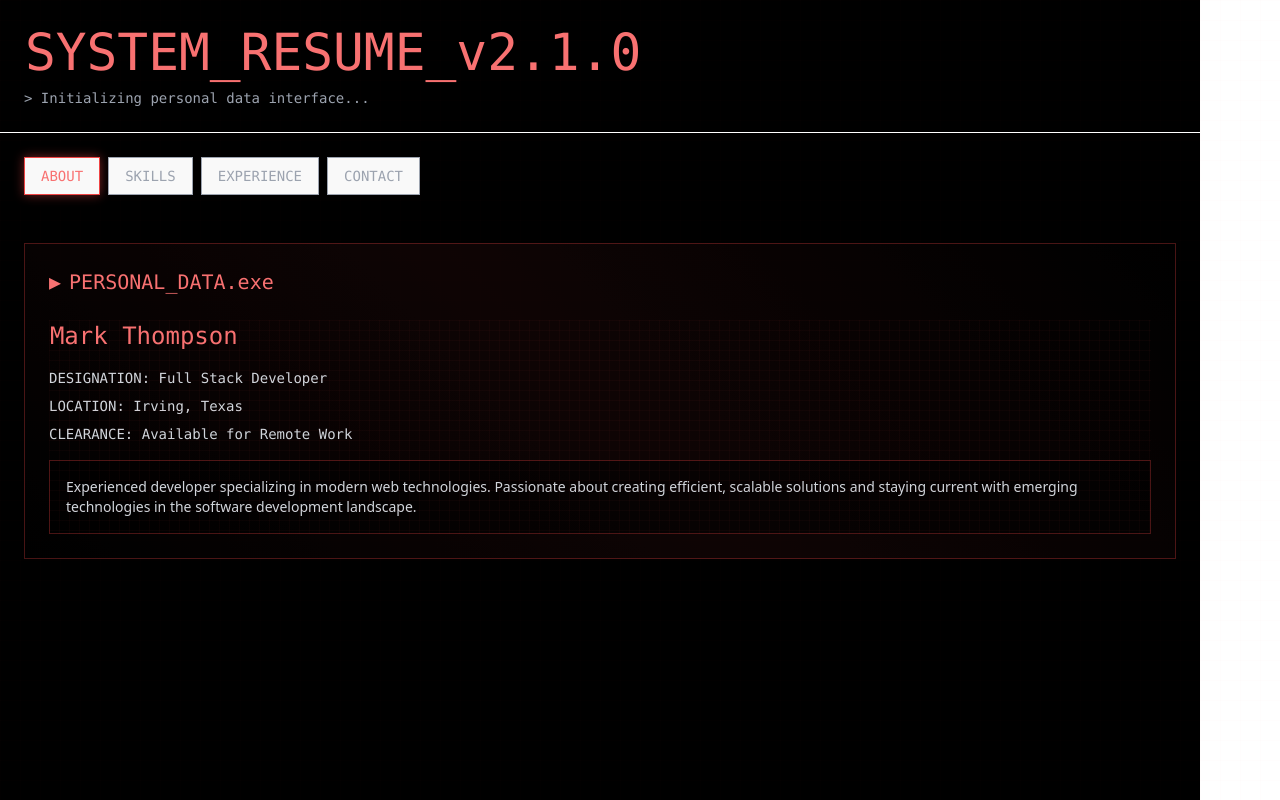
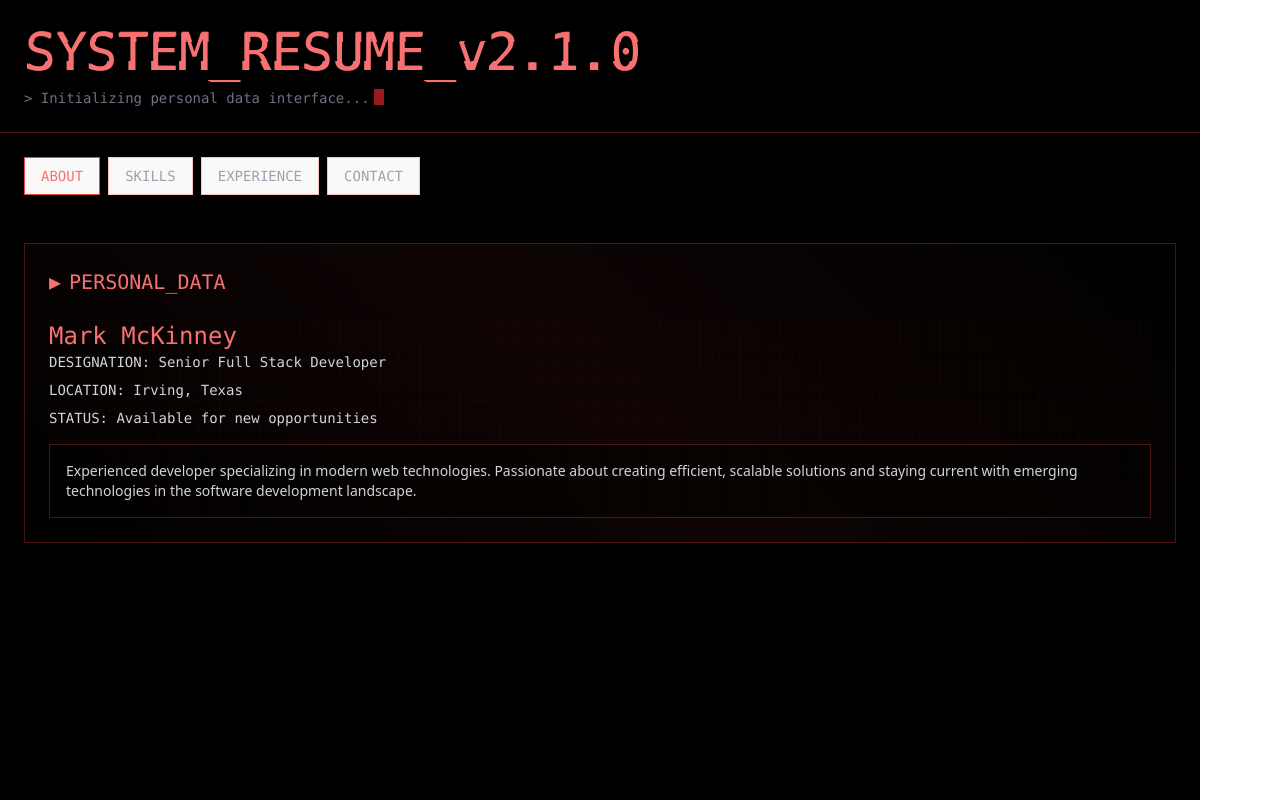
Before and after one commit to markmck/PersonalWebsite, a React (Vite) app: page / in a window 1280 px wide. Built offline with nearby package versions, Linux system fonts and the light colour scheme.

Commit message:
feat: add animations

```diff
--- a/src/index.css
+++ b/src/index.css
@@ -6,12 +6,14 @@
   --color-cyber-accent: #f87171;
   --color-cyber-light: #fca5a5;
   --color-cyber-dark: #991b1b;
+  --color-cyber-glow: rgba(239, 68, 68, 0.5);
   --color-terminal-bg: #000000;
   --color-terminal-panel: #0a0a0a;
   --color-terminal-surface: #1a1a1a;
   --color-terminal-text: #d1d5db;
   --color-terminal-muted: #9ca3af;
   --color-terminal-dim: #6b7280;
+  --color-terminal-border: rgba(239, 68, 68, 0.3)
 }
 
 :root {
--- a/src/resume/resume.css
+++ b/src/resume/resume.css
@@ -19,9 +19,31 @@
   z-index: -1;
 }
 
-.glitch-text {
+.glitch {
   position: relative;
-  animation: glitch 2s infinite;
+  animation: glitch 3s linear infinite;
+}
+
+.glitch::before,
+.glitch::after {
+  content: attr(data-text);
+  position: absolute;
+  left: 0;
+  top: 0;
+  width: 100%;
+  height: 100%;
+}
+
+.glitch::before {
+  animation: glitchTop 3s linear infinite;
+  clip-path: polygon(0 0, 100% 0, 100% 33%, 0 33%);
+  -webkit-clip-path: polygon(0 0, 100% 0, 100% 33%, 0 33%);
+}
+
+.glitch::after {
+  animation: glitchBottom 3.5s linear infinite;
+  clip-path: polygon(0 67%, 100% 67%, 100% 100%, 0 100%);
+  -webkit-clip-path: polygon(0 67%, 100% 67%, 100% 100%, 0 100%);
 }
 
 .glow-red {
@@ -48,21 +70,43 @@
   pointer-events: none;
 }
 
+@keyframes terminal-blink {
+  0%, 50% { opacity: 1; }
+  51%, 100% { opacity: 0; }
+}
+
 @keyframes glitch {
-  0%,
-  100% {
-    transform: translateX(0);
+  2%, 64% {
+    transform: translate(2px, 0) skew(0deg);
   }
-  20% {
-    transform: translateX(-2px);
+  4%, 60% {
+    transform: translate(-2px, 0) skew(0deg);
   }
-  40% {
-    transform: translateX(2px);
-  }
-  60% {
-    transform: translateX(-1px);
-  }
-  80% {
-    transform: translateX(1px);
+  62% {
+    transform: translate(0, 0) skew(5deg);
   }
 }
+
+@keyframes glitchTop {
+  2%, 64% {
+    transform: translate(2px, -2px);
+  }
+  4%, 60% {
+    transform: translate(-2px, 2px);
+  }
+  62% {
+    transform: translate(13px, -1px) skew(-13deg);
+  }
+}
+
+@keyframes glitchBottom {
+  2%, 64% {
+    transform: translate(-2px, 0);
+  }
+  4%, 60% {
+    transform: translate(-2px, 0);
+  }
+  62% {
+    transform: translate(-22px, 5px) skew(21deg);
+  }
+}
--- a/src/resume/resume.jsx
+++ b/src/resume/resume.jsx
@@ -14,19 +14,19 @@ const CyberpunkResume = () => {
 
   const sections = {
     about: {
-      title: "PERSONAL_DATA.exe",
+      title: "PERSONAL_DATA",
       content: (
         <div className="grid-pattern">
-          <h2 className="text-2xl font-mono text-cyber-accent mb-4 glitch-text">
-            Mark Thompson
+          <h2 className="text-2xl font-mono text-cyber-accent mb-4t">
+            Mark McKinney
           </h2>
           <div className="text-terminal-text space-y-2">
             <p className="font-mono text-sm">
-              DESIGNATION: Full Stack Developer
+              DESIGNATION: Senior Full Stack Developer
             </p>
             <p className="font-mono text-sm">LOCATION: Irving, Texas</p>
             <p className="font-mono text-sm">
-              CLEARANCE: Available for Remote Work
+              STATUS: Available for new opportunities
             </p>
             <div className="mt-4 p-4 border border-cyber-primary/30 bg-terminal-bg/50">
               <p className="text-sm">
@@ -41,7 +41,7 @@ const CyberpunkResume = () => {
       ),
     },
     skills: {
-      title: "TECH_STACK.dll",
+      title: "TECH_STACK",
       content: (
         <div className="grid grid-cols-1 md:grid-cols-2 gap-4">
           {[
@@ -97,7 +97,7 @@ const CyberpunkResume = () => {
       ),
     },
     experience: {
-      title: "WORK_HISTORY.log",
+      title: "WORK_HISTORY",
       content: (
         <div className="space-y-4">
           {[
@@ -159,7 +159,7 @@ const CyberpunkResume = () => {
       ),
     },
     contact: {
-      title: "CONTACT_PROTOCOL.ini",
+      title: "CONTACT_PROTOCOL",
       content: (
         <div className="grid-pattern max-w-md">
           <div className="space-y-4">
@@ -207,11 +207,21 @@ const CyberpunkResume = () => {
       {/* Header */}
       <header className="relative z-20 p-6 border-b border-terminal-border">
         <div className="max-w-6xl mx-auto">
-          <h1 className="text-3xl font-mono text-cyber-accent mb-2 glitch-text">
+          <h1
+            className="text-3xl font-mono text-cyber-accent mb-2 glitch"
+            data-text="SYSTEM_RESUME_v2.1.0"
+          >
             SYSTEM_RESUME_v2.1.0
           </h1>
-          <p className="text-terminal-muted font-mono text-sm">
+          <p className="text-terminal-dim font-mono text-sm flex items-center">
             {">"} Initializing personal data interface...
+            <span
+              className="ml-1 inline-block w-2.5 h-4 bg-cyber-dark opacity-50"
+              style={{
+                animation: "terminal-blink 1s infinite",
+                marginBottom: "2px",
+              }}
+            ></span>
           </p>
         </div>
       </header>
@@ -226,7 +236,7 @@ const CyberpunkResume = () => {
                 onClick={() => setActiveSection(section)}
                 className={`px-4 py-2 font-mono text-sm border transition-all duration-300 ${
                   activeSection === section
-                    ? "bg-cyber-secondary/20 border-cyber-primary text-cyber-accent glow-red"
+                    ? "bg-cyber-secondary/20 border-cyber-primary text-cyber-accent glow-cyber-glow"
                     : "border-terminal-border text-terminal-muted hover:border-cyber-primary/60 hover:text-cyber-light"
                 }`}
               >
```
